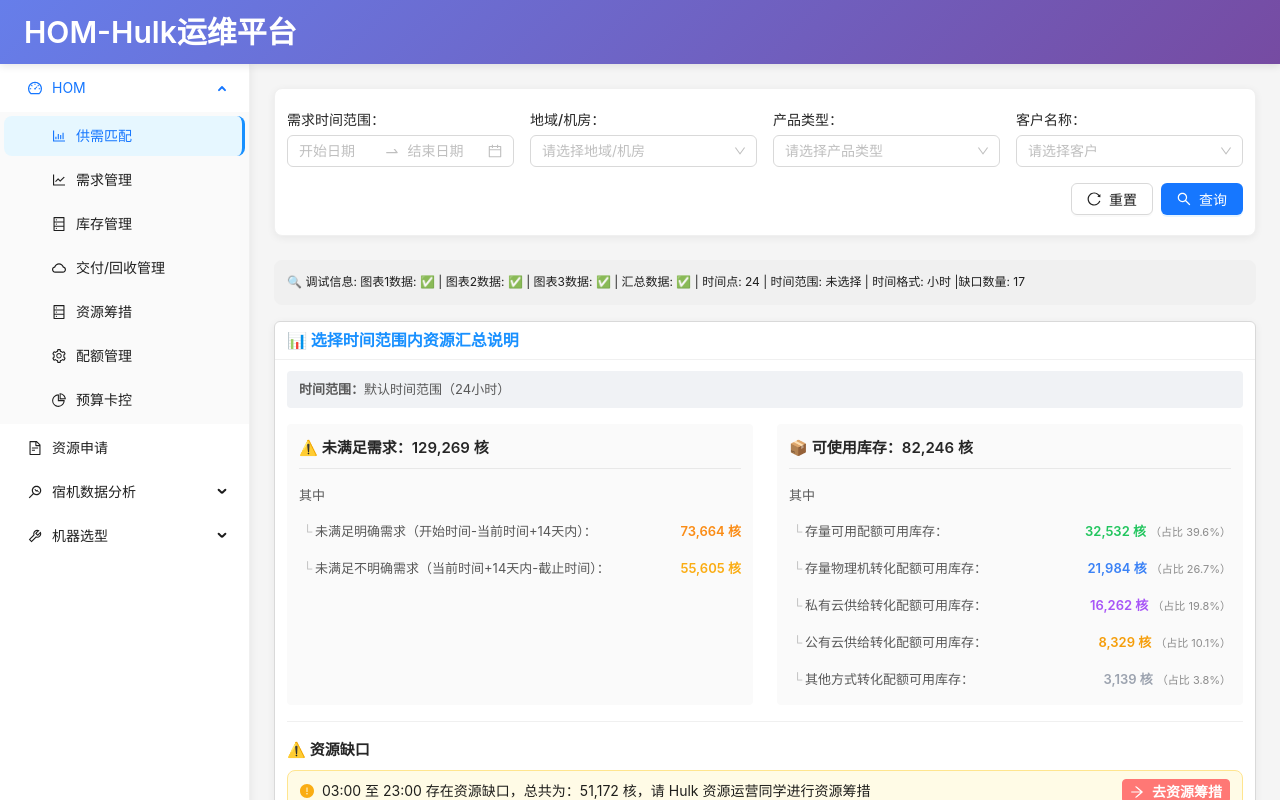
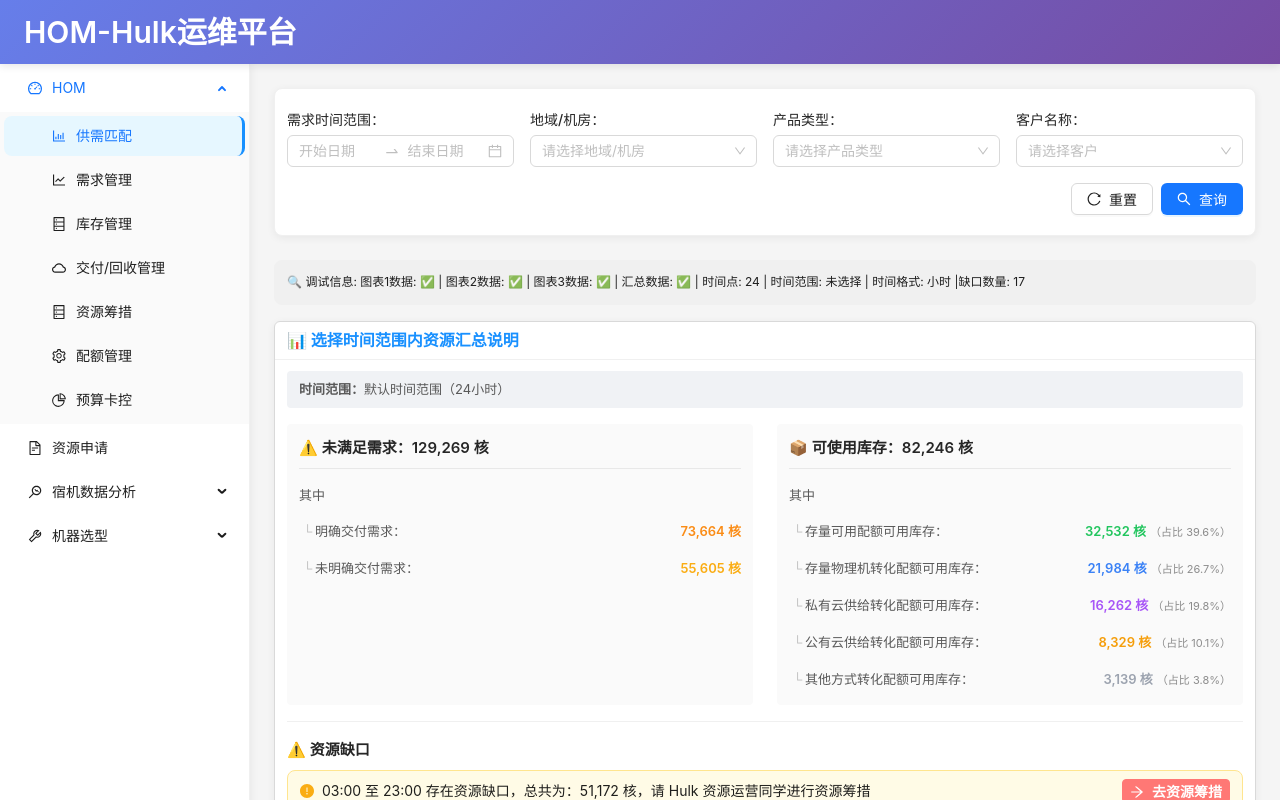
Before and after one commit to tasyskybenjamin/hulk_F1, a React (Create React App) app: page / in a window 1280 px wide. Shown: the top 800 px of the page. Built offline with nearby package versions, Linux system fonts and the light colour scheme; the HTML template or start-up script is replaced by a standard one.

Commit message:
🎨 优化汇总面板文字显示 - 简化未满足需求标签

```diff
--- a/src/components/SummaryPanel.js
+++ b/src/components/SummaryPanel.js
@@ -61,11 +61,11 @@ const SummaryPanel = ({ summary, filters, onNavigateToResourceProcurement }) =>
                   <span className="item-label">其中</span>
                 </div>
                 <div className="summary-item indent">
-                  <span className="item-label">未满足明确需求（开始时间-当前时间+14天内）：</span>
+                  <span className="item-label">明确交付需求：</span>
                   <span className="item-value unfulfilled-clear">{formatNumber(summary.unfulfilledClearDemand)} 核</span>
                 </div>
                 <div className="summary-item indent">
-                  <span className="item-label">未满足不明确需求（当前时间+14天内-截止时间）：</span>
+                  <span className="item-label">未明确交付需求：</span>
                   <span className="item-value unfulfilled-unclear">{formatNumber(summary.unfulfilledUnclearDemand)} 核</span>
                 </div>
               </div>
```
